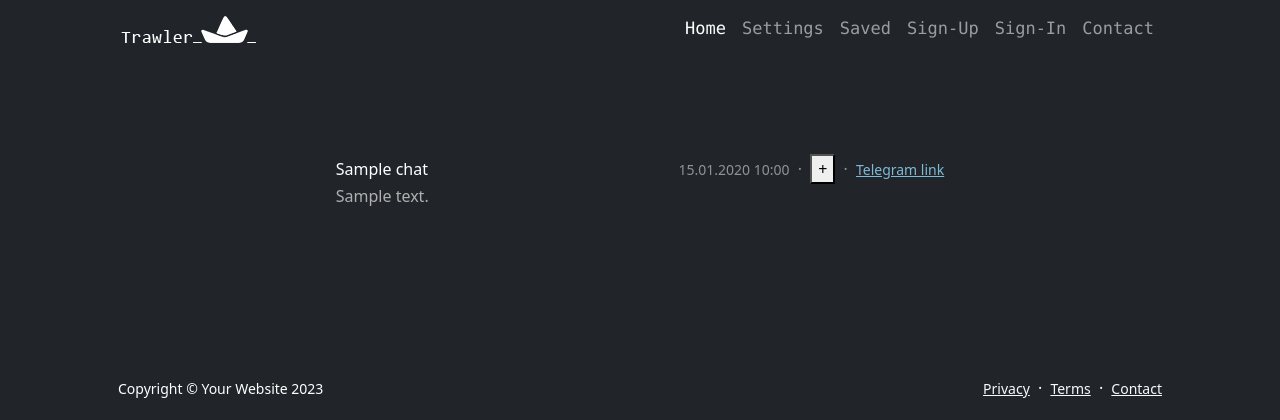
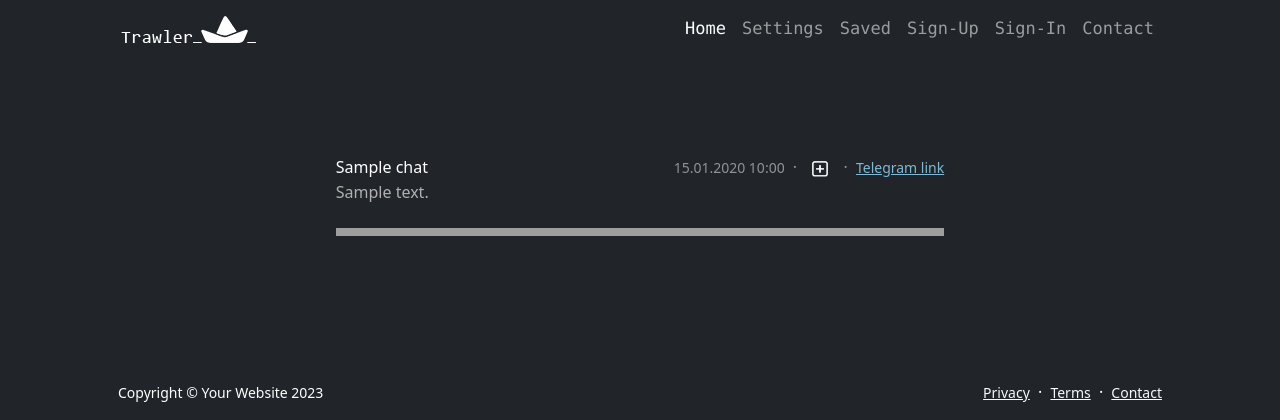
Before and after one commit to n-piotr/fastAPI_Trawler, a Python web app: template templates/trawler/index.html in a window 1280 px wide. Shown: the top 420 px of the page. Run offline with Jinja, Linux system fonts and the light colour scheme; the template is opened without the code that fills it: most values are stand-ins (such as "Sample title", 1, 10 or a date in 2020); grey boxes are pictures that could not be loaded.

Commit message:
bookmark icon, wave line

```diff
--- a/templates/trawler/components/post-item.html
+++ b/templates/trawler/components/post-item.html
@@ -3,11 +3,15 @@
     <div class="col-auto">
         <span class="small m-0 text-white-50">{{ message.date.strftime("%d.%m.%Y %H:%M") }}</span>
         <span class="text-white-50 mx-1">&middot;</span>
-        <button id="save-message" data-username="{{ message.chat.username }}" data-id="{{ message.id }}">+</button>
+        <button class="save-message" data-username="{{ message.chat.username }}" data-id="{{ message.id }}" style="background: transparent; border: none;">
+            <img src="{{ url_for('static', path='trawler/assets/img/bookmark_icon.png') }}" alt="Save" style="width: 18px; height: 18px;">
+        </button>
         <span class="text-white-50 mx-1">&middot;</span>
         <a class="small" href="https://t.me/{{ message.chat.username }}/{{ message.id }}" style="color: #7DBAD6;">Telegram link</a>
     </div>
 </div>
 <p class="samp m-0" style="color: #B0B0B0;">{{ message.text | replace("\n", "<br/>") | safe }}</p>
 
-<br><br>
+<br>
+<div style="background-image: url('{{ url_for('static', path='trawler/assets/img/wave_line_small.png') }}'); background-repeat: repeat-x; height: 8px;"></div>
+<br>
```
